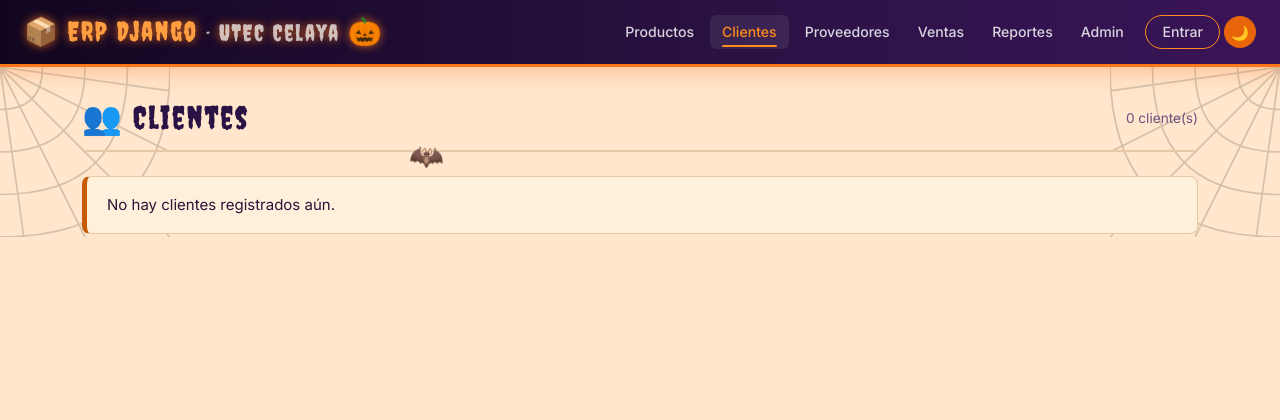
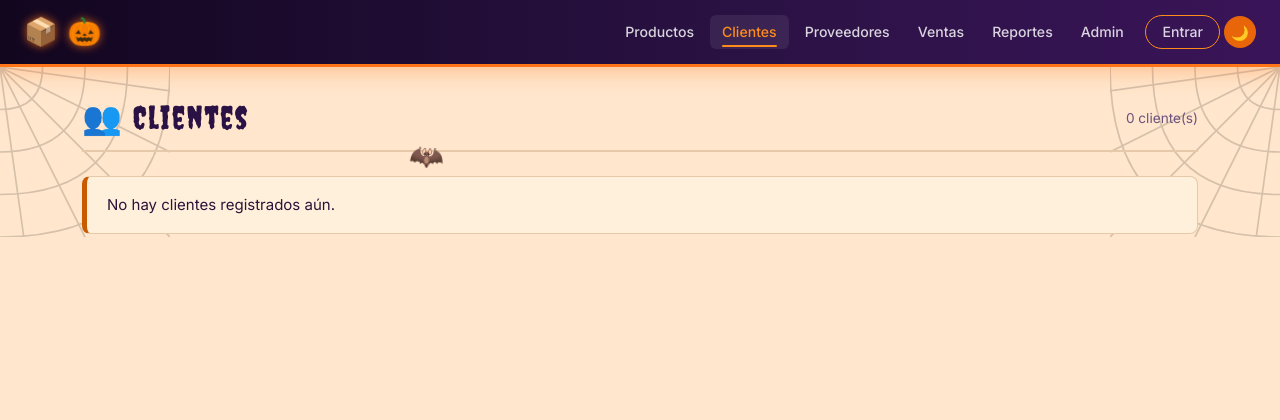
Before and after one commit to fsanchezv2528-pixel/es-django-utec, a Django app: page /clientes/ in a window 1280 px wide. Shown: the top 420 px of the page. Run offline with Django 4.2, Linux system fonts and the light colour scheme; data that the repository does not hold is empty.

Commit message:
Quitar texto de la marca en la navbar

```diff
--- a/templates/base.html
+++ b/templates/base.html
@@ -267,7 +267,7 @@
 
 <!-- NAVBAR -->
 <nav class="erp-navbar">
-    <a class="erp-brand" href="/">📦 ERP Django <span>· UTEC Celaya</span></a>
+    <a class="erp-brand" href="/">📦</a>
     <div class="erp-nav-links">
         <a href="{% url 'productos:lista' %}"
            class="erp-nav-link {% block nav_productos %}{% endblock %}">Productos</a>
```
